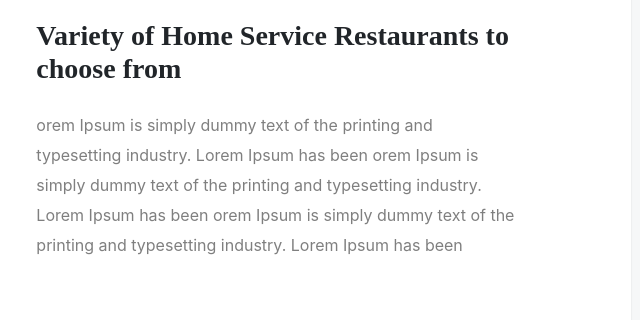
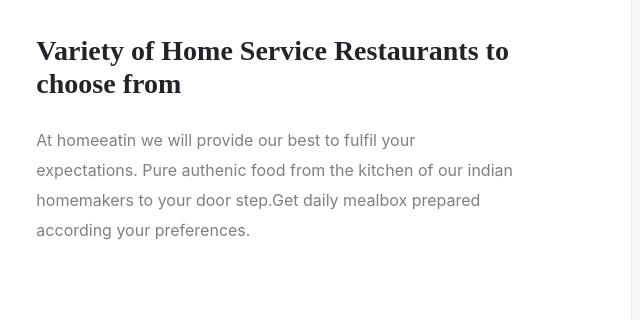
Before and after one commit to kulkarnisaumitra98/homeatinweb, a plain HTML site: page index.html in a window 1280 px wide. Shown: the part 1648-1968 px from the top of the page, 558-1198 px from the left. Drawn offline with nearby package versions, Linux system fonts and the light colour scheme; grey boxes are pictures that could not be loaded; a web font is replaced by a local one.

Commit message:
change in content

```diff
--- a/index.html
+++ b/index.html
@@ -129,15 +129,9 @@
 
                                 <div class="col-lg-6" style="border: 0px solid black;">
                                     <h1>Variety of Home Service Restaurants to choose from</h1>
-                                    <p>orem Ipsum is simply dummy text of
-                                        the printing and typesetting industry.
-                                        Lorem Ipsum has been
-                                        orem Ipsum is simply dummy text of
-                                        the printing and typesetting industry.
-                                        Lorem Ipsum has been
-                                        orem Ipsum is simply dummy text of
-                                        the printing and typesetting industry.
-                                        Lorem Ipsum has been
+                                    <p>At homeeatin we will provide our best to fulfil your expectations.
+                                            Pure authenic food from the kitchen of our indian homemakers to your
+                                            door step.Get daily mealbox prepared according your preferences.
                                     </p>
                                 </div>
 
@@ -153,15 +147,9 @@
 
                                 <div class="col-lg-6" style="border: 0px solid black;">
                                     <h1>Variety of Home Service Restaurants to choose from</h1>
-                                    <p>orem Ipsum is simply dummy text of
-                                        the printing and typesetting industry.
-                                        Lorem Ipsum has been
-                                        orem Ipsum is simply dummy text of
-                                        the printing and typesetting industry.
-                                        Lorem Ipsum has been
-                                        orem Ipsum is simply dummy text of
-                                        the printing and typesetting industry.
-                                        Lorem Ipsum has been
+                                    <p>At homeeatin we will provide our best to fulfil your expectations.
+                                            Pure authenic food from the kitchen of our indian homemakers to your
+                                            door step.Get daily mealbox prepared according your preferences.
                                     </p>
                                 </div>
 
@@ -177,15 +165,9 @@
 
                                 <div class="col-lg-6" style="border: 0px solid black;">
                                     <h1>Variety of Home Service Restaurants to choose from</h1>
-                                    <p>orem Ipsum is simply dummy text of
-                                        the printing and typesetting industry.
-                                        Lorem Ipsum has been
-                                        orem Ipsum is simply dummy text of
-                                        the printing and typesetting industry.
-                                        Lorem Ipsum has been
-                                        orem Ipsum is simply dummy text of
-                                        the printing and typesetting industry.
-                                        Lorem Ipsum has been
+                                    <p>At homeeatin we will provide our best to fulfil your expectations.
+                                            Pure authenic food from the kitchen of our indian homemakers to your
+                                            door step.Get daily mealbox prepared according your preferences.
                                     </p>
                                 </div>
 
```
